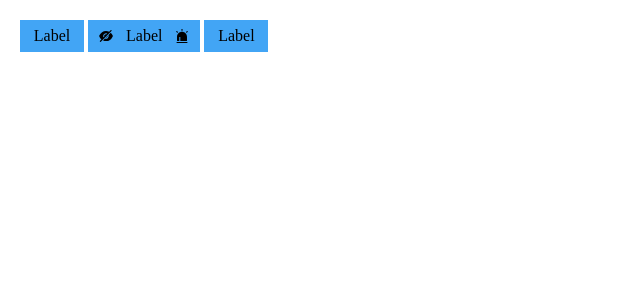
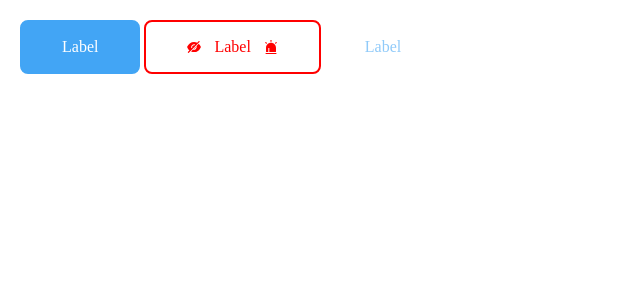
Before and after one commit to humanoid01/react-custom-components, a React (Vite) app in the folder react-custom-components/: page / in a window 1280 px wide. Shown: the top 300 px of the page, without its empty margins (0-640 px from the left). Built offline with nearby package versions, Linux system fonts and the light colour scheme.

Commit message:
implement and style variants, expand interface, types

```diff
--- a/react-custom-components/src/App.tsx
+++ b/react-custom-components/src/App.tsx
@@ -10,9 +10,14 @@ function App() {
   const style = { height: '100px', padding: '10px' };
   return (
     <div style={style}>
-      <Button />
-      <Button endIcon={<AiFillAlert />} startIcon={<AiFillEyeInvisible />} />
-      <Button />
+      <Button variant='contained' color='primaryDark' />
+      <Button
+        endIcon={<AiFillAlert />}
+        startIcon={<AiFillEyeInvisible />}
+        variant='outlined'
+        color='red'
+      />
+      <Button variant='text' color='primary' />
     </div>
   );
 }
--- a/react-custom-components/src/components/Button/Button.module.scss
+++ b/react-custom-components/src/components/Button/Button.module.scss
@@ -1,4 +1,10 @@
 @import '../../colors/colors.scss';
+
+:root {
+  --outlined-color: $primary;
+  --contained-color: $primary;
+  --text-color: $primary;
+}
 
 .buttonWrapper {
   position: relative;
@@ -10,10 +16,8 @@
   border: none;
   outline: none;
   line-height: inherit;
-  user-select: none;
   overflow: visible;
   vertical-align: middle;
-  background-color: $primary-dark;
   margin: 2px;
 
   .startIcon,
@@ -31,16 +35,33 @@
   }
 
   &.small {
-    height: 32px;
-    padding: 5px 10px;
+    padding: 8px 20px;
   }
   &.medium {
-    height: 32px;
-
-    padding: 7px 12px;
+    padding: 12px 30px;
   }
   &.large {
-    height: 32px;
-    padding: 10px 15px;
+    padding: 16px 40px;
+  }
+
+  &.outlined {
+    border: 2px solid var(--outlined-color);
+    border-radius: 8px;
+    color: var(--outlined-color);
+    background-color: transparent;
+  }
+
+  &.contained {
+    border-radius: 8px;
+    border: 2px solid var(--contained-color);
+    color: white;
+    background-color: var(--contained-color);
+  }
+
+  &.text {
+    border-radius: 8px;
+    border: none;
+    color: var(--text-color);
+    background-color: transparent;
   }
 }
--- a/react-custom-components/src/components/Button/Button.tsx
+++ b/react-custom-components/src/components/Button/Button.tsx
@@ -1,18 +1,83 @@
 import { ReactNode } from 'react';
 import button from './Button.module.scss';
+import { ColorType } from '../../types/types';
 
 interface ButtonProps {
   startIcon?: ReactNode;
   endIcon?: ReactNode;
   size?: 'small' | 'medium' | 'large';
+  variant?: 'contained' | 'text' | 'outlined';
+  color?: ColorType;
 }
 
-export const Button = ({ startIcon, endIcon, size }: ButtonProps) => {
+export const Button = ({
+  startIcon,
+  endIcon,
+  size,
+  variant,
+  color,
+}: ButtonProps) => {
+  const getColor = (color: string | undefined): string => {
+    if (color === undefined) return '#90caf9';
+    const colors: { [key: string]: string } = {
+      primary: '#90caf9',
+      primaryLight: '#e3f2fd',
+      primaryDark: '#42a5f5',
+
+      secondary: '#ce93d8',
+      secondaryLight: '#f3e5f5',
+      secondaryDark: '#ab47bc',
+
+      error: '#f44336',
+      errorLight: '#e57373',
+      errorDark: '#d32f2f',
+
+      info: '#29b6f6',
+      infoLight: '#4fc3f7',
+      infoDark: '#0288d1',
+
+      success: '#66bb6a',
+      successLight: '#81c784',
+      successDark: '#388e3c',
+
+      warning: '#ffa726',
+      warningLight: '#ffb74d',
+      warningDark: '#f57c00',
+    };
+
+    if (colors[color]) return colors[color];
+
+    return color;
+  };
+
+  let buttonStyle = {};
+
+  if (variant === 'outlined') {
+    buttonStyle = {
+      ...buttonStyle,
+      '--outlined-color': getColor(color),
+    };
+  } else if (variant === 'contained') {
+    buttonStyle = {
+      ...buttonStyle,
+      '--contained-color': getColor(color),
+    };
+  } else if (variant === 'text') {
+    buttonStyle = {
+      ...buttonStyle,
+      '--text-color': getColor(color),
+    };
+  }
+
   return (
-    <div className={`${button.buttonWrapper} ${button[size ?? 'small']}`}>
-      {startIcon ? <div className={button.startIcon}>{startIcon}</div> : ''}
+    <div
+      className={`${button.buttonWrapper} ${button[size ?? 'large']} ${
+        button[variant ?? 'outlined']
+      }`}
+      style={buttonStyle}>
+      {startIcon && <div className={button.startIcon}>{startIcon}</div>}
       <div>Label</div>
-      {endIcon ? <div className={button.endIcon}>{endIcon}</div> : ''}
+      {endIcon && <div className={button.endIcon}>{endIcon}</div>}
     </div>
   );
 };
```
Also changed, not shown: react-custom-components/src/types/types.ts (+14 -1 lines).
